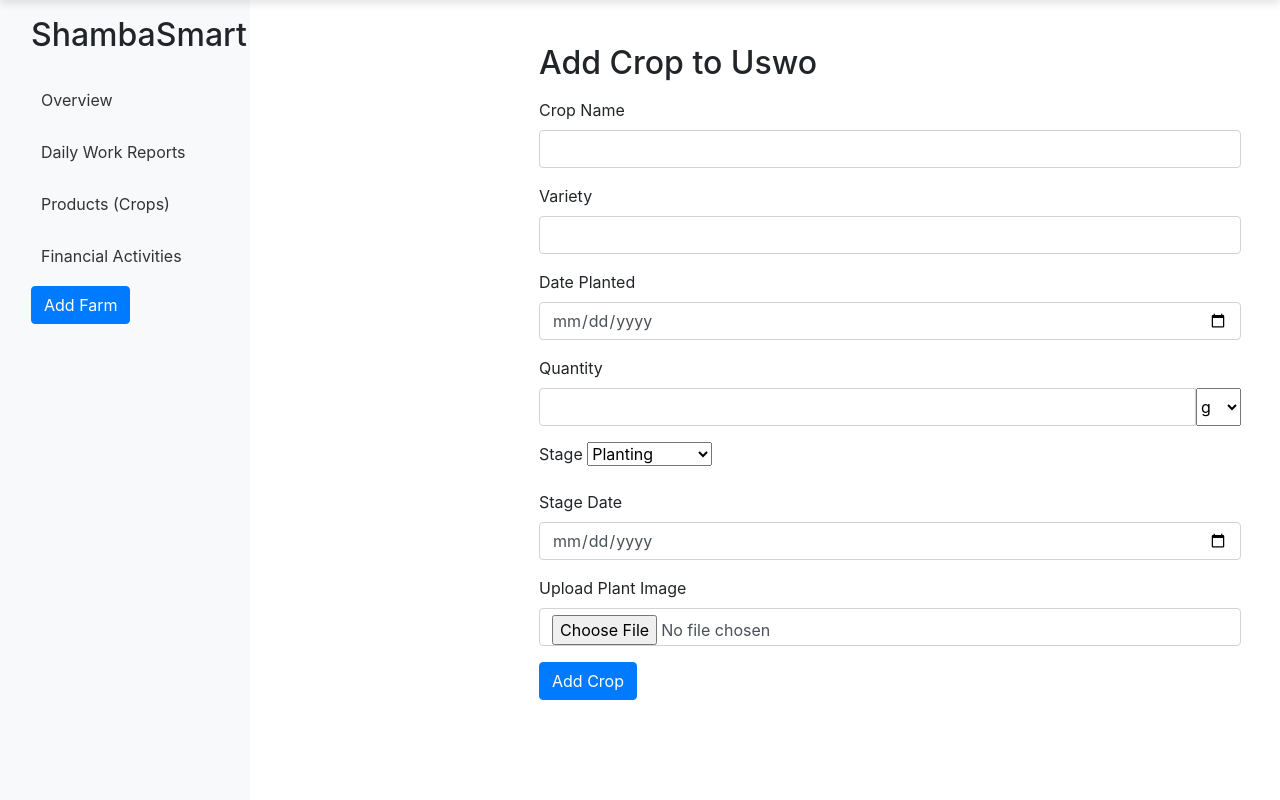
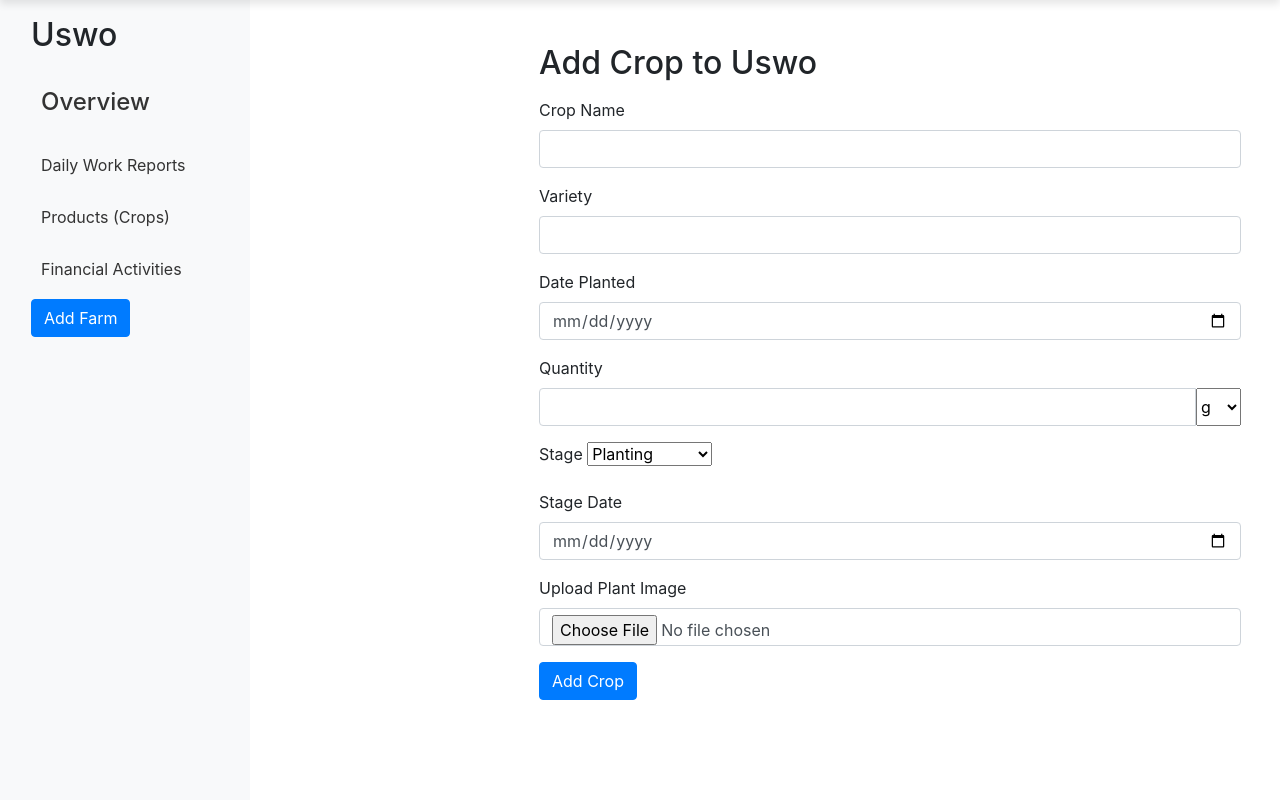
Before and after one commit to Yator1/ShambaSmart, a Flask app: page /add_crop/1 in a window 1280 px wide. Shown: the part 56-856 px from the top of the page. Run offline with Flask 3, Linux system fonts and the light colour scheme; some libraries are stand-ins or nearby versions.

Commit message:
Adding styles

```diff
--- a/website/templates/base.html
+++ b/website/templates/base.html
@@ -32,10 +32,10 @@
             <!-- Sidebar -->
             <div class="col-auto sidebar" id="sidebar">
                 <div class="d-flex flex-column p-3">
-                    <h2 class="mb-4">ShambaSmart</h2>
+                    <h2 class="mb-4">{{ farm.name }}</h2>
                     <ul class="nav flex-column">
                         <li class="nav-item mb-2">
-                            <a href="{{ url_for('views.home') }}" class="nav-link">Overview</a>
+                            <a href="{{ url_for('views.home') }}" class="nav-link"><h4>Overview</h4></a>
                         </li>
                         <li class="nav-item mb-2">
                             <a href="{{ url_for('views.daily_reports') }}" class="nav-link">Daily Work Reports</a>
```
